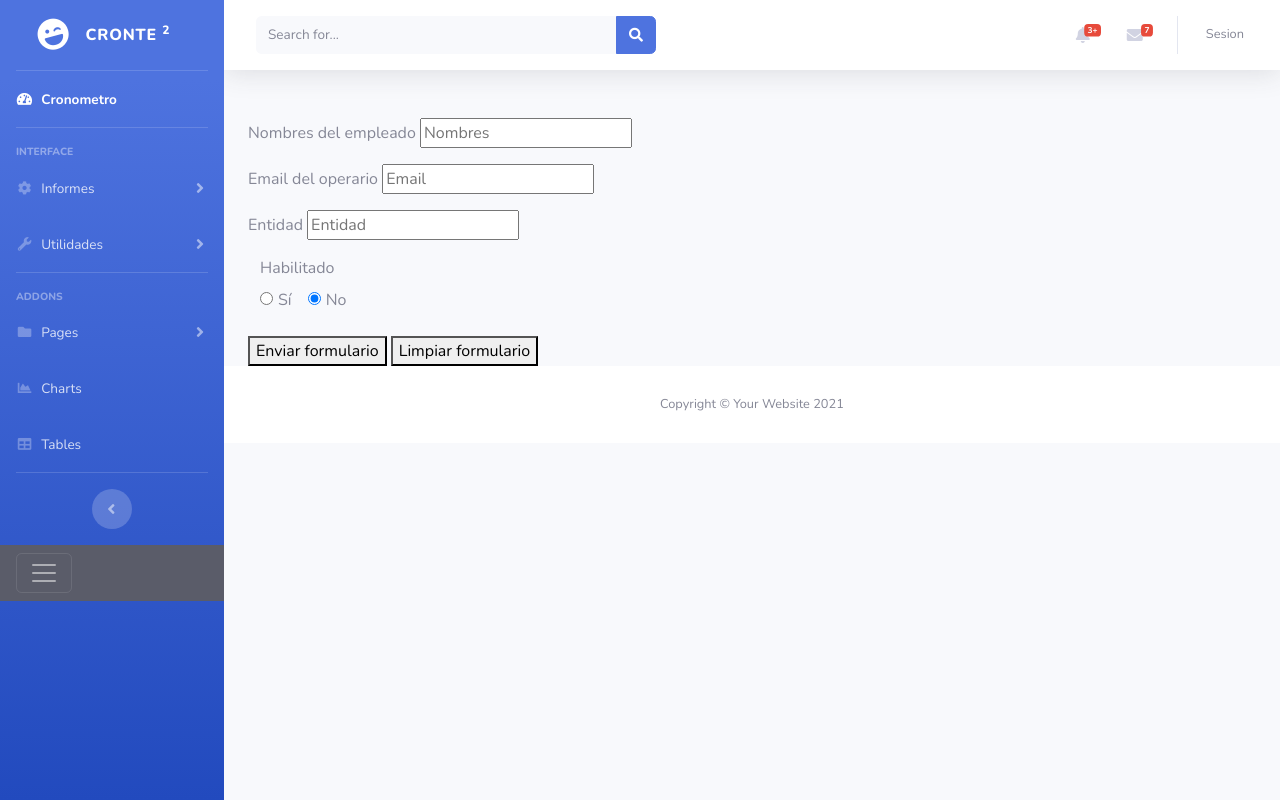
After one commit to osernam/cronometro, a Django app: page /cronometro/operario/ in a window 1280 px wide. The commit adds this page. Run offline with Django 4.2, Linux system fonts and the light colour scheme; some libraries are stand-ins or nearby versions.

Commit message:
creación formulario crear operario

```diff
--- a/cronometro/templates/cronometro/base/base.html
+++ b/cronometro/templates/cronometro/base/base.html
@@ -38,7 +38,7 @@
                 <div class="sidebar-brand-icon rotate-n-15">
                     <i class="fas fa-laugh-wink"></i>
                 </div>
-                <div class="sidebar-brand-text mx-3">SB Admin <sup>2</sup></div>
+                <div class="sidebar-brand-text mx-3">CronTe <sup>2</sup></div>
             </a>
 
             <!-- Divider -->
@@ -75,20 +75,19 @@
                 </div>
             </li>
 
-            <!-- Nav Item - Utilities Collapse Menu -->
+            <!-- Nav Item - utilidades Collapse Menu -->
             <li class="nav-item">
                 <a class="nav-link collapsed" href="#" data-toggle="collapse" data-target="#collapseUtilities"
                     aria-expanded="true" aria-controls="collapseUtilities">
                     <i class="fas fa-fw fa-wrench"></i>
-                    <span>Utilities</span>
+                    <span>Utilidades</span>
                 </a>
                 <div id="collapseUtilities" class="collapse" aria-labelledby="headingUtilities"
                     data-parent="#accordionSidebar">
                     <div class="bg-white py-2 collapse-inner rounded">
-                        <h6 class="collapse-header">Custom Utilities:</h6>
-                        <a class="collapse-item" href="utilities-color.html">Colors</a>
-                        <a class="collapse-item" href="utilities-border.html">Borders</a>
-                        <a class="collapse-item" href="utilities-animation.html">Animations</a>
+                        <h6 class="collapse-header">Opciones:</h6>
+                        <a class="collapse-item" href="{% url 'cronometro:crearOperario' %}">Crear Operario</a>
+                        <a class="collapse-item" href="utilities-border.html">Listar operarios</a>
                         <a class="collapse-item" href="utilities-other.html">Other</a>
                     </div>
                 </div>
--- /dev/null
+++ b/cronometro/templates/cronometro/operario/form_operario.html
@@ -0,0 +1,63 @@
+
+
+{% extends 'cronometro/base/base.html' %}
+{% load static %}
+
+{% block titulo %}Inicio{% endblock titulo %}
+
+{% block encabezado %}Bienbenido{% endblock encabezado %}
+{% block subencabezado %}Index{% endblock subencabezado %}
+
+{% block contenedor %}
+
+{% if messages %}
+        {% for message in messages %}
+            <div class="alert alert-{% if message.tags != 'error' %}{{ message.tags }}{% elif message.tags == 'error' %}danger{% endif %}" role="alert">{{ message }}</div>
+        {% endfor %}
+    {% endif %}
+<br>
+<div class="contact-from-section mb-150">
+    <div class="container">
+        <div class="formulario">
+            <form action="{% url 'cronometro:guardarOperario' %}" class="needs-validation" novalidate="" method="post">{% csrf_token %}
+
+                <p>Nombres del empleado
+                    <input name="nombre" type="text" placeholder="Nombres" required>
+                </p>
+                <p>Email del operario
+                    <input name="email" type="email" placeholder="Email" pattern="[^@]+@[^@]+\.[a-zA-Z]{2,6}" required>
+                </p>
+                <p>Entidad
+                    <input name="entidad" type="text" placeholder="Entidad" required>
+                </p>
+                <div class="col">
+                    <label for="habilitadoJuego">Habilitado</label>
+                    <br>
+                    <div class="form-check-inline">
+                        <label class="form-check-label">
+                            <input type="radio" class="form-check-input" name="estado" value="True">Sí
+                        </label>
+                      </div>
+                      <div class="form-check-inline">
+                        <label class="form-check-label">
+                            <input type="radio" class="form-check-input" name="estado" value="False" checked>No
+                        </label>
+                    </div>
+                </div>
+
+
+                <br/>
+                <!-- Botón del enviar formulario-->
+                <div class="form-btns">
+                    <button type="submit">Enviar formulario</button>
+                    <button type="reset">Limpiar formulario</button>
+                </div>
+            </form>
+        </div>
+
+    </div>
+</div>
+
+
+
+{% endblock contenedor %}
--- a/cronometro/urls.py
+++ b/cronometro/urls.py
@@ -8,4 +8,6 @@ urlpatterns = [
     path('cronometro/', cronometroView, name= 'cronometro'),
     path('cronometro/tiempo-parcial/', tiempo_parcial, name='tiempo-parcial'),
     path('cronometro/base/', base, name='base'),
+    path('operario/', crearOperario, name='crearOperario'),
+    path('save_operario/', guardarOperario, name='guardarOperario'),
 ]
--- a/cronometro/views.py
+++ b/cronometro/views.py
@@ -1,5 +1,13 @@
-from django.shortcuts import render
+from django.shortcuts import render, redirect
 from django.http import HttpResponse, JsonResponse
+from .models import *
+from django.db.models import Q
+# Mensajes tipo cookies temporales
+from django.contrib import messages
+
+# Gestión de errores de base de datos
+from django.db import IntegrityError
+
 
 
 # Create your views here.
@@ -20,3 +28,34 @@ def tiempo_parcial(request):
 
 def base(request):
     return render(request,'cronometro/base/base.html')
+
+def crearOperario(request):
+    return render((request), 'cronometro/operario/form_operario.html')
+
+def guardarOperario (request):
+
+    try:
+        if request.method == "POST":
+            operario = Operario(
+                email= request.POST['email'],
+                nombre= request.POST['nombre'],
+                entidad= request.POST['entidad'],
+                estado= request.POST['estado'],
+                #fecha= request.POST['email'],
+                #factorRitmo= request.POST['email'],
+                #tiempoEstandar= request.POST['email'],
+                #escalaSuplementos= request.POST['email'],
+
+            )
+            operario.full_clean()
+            operario.save()
+            messages.success(request, f"Operari@ ha sido creado con éxito")
+
+        else:
+            messages.warning(request, "Usted no ha enviado datos")
+
+    except Exception as e:
+        messages.error(request, f"Error: Ya existe un usuario con este correo")
+        return redirect('cronometro:crearOperario')
+
+    return redirect('cronometro:home')
```
Also changed, not shown: db.sqlite3.
